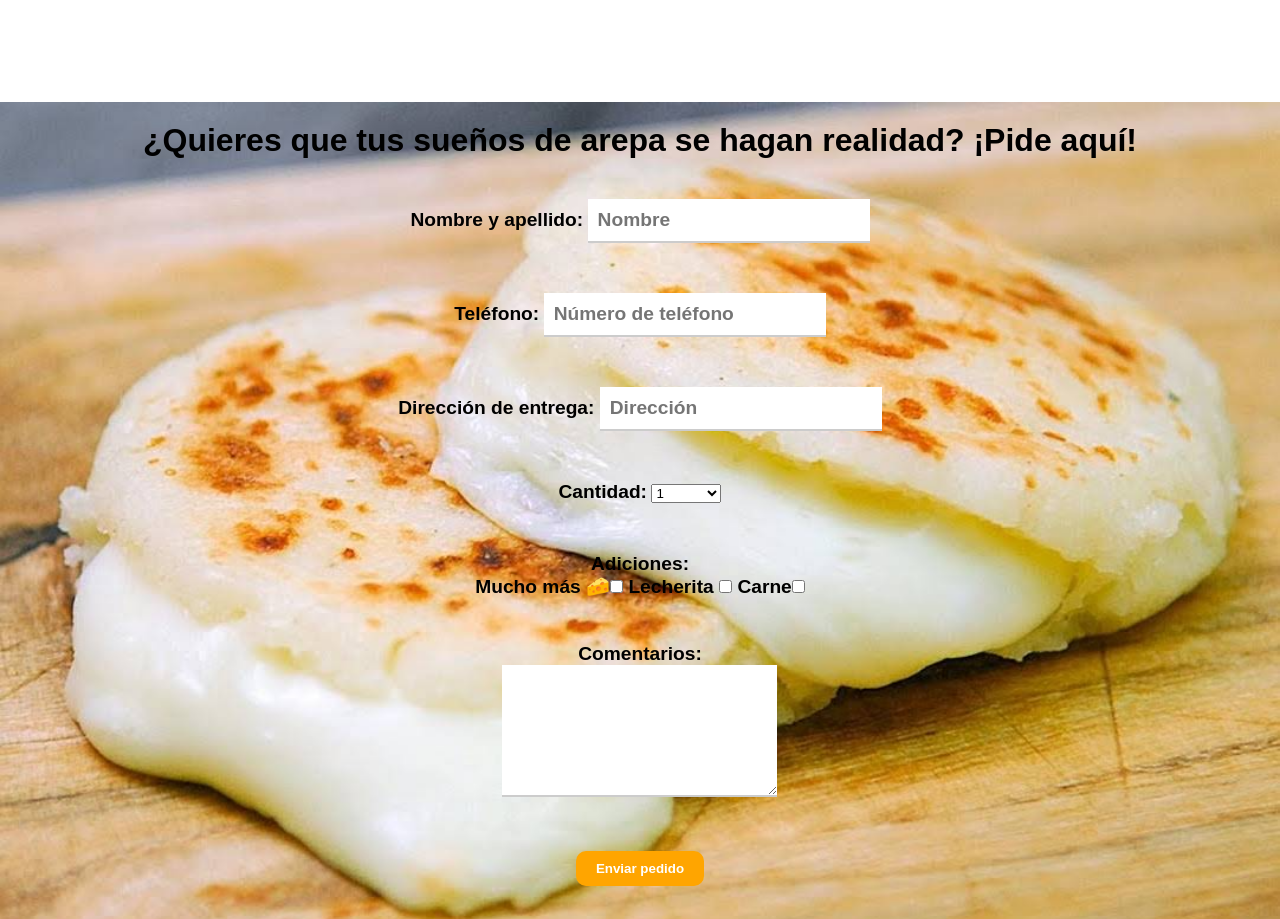
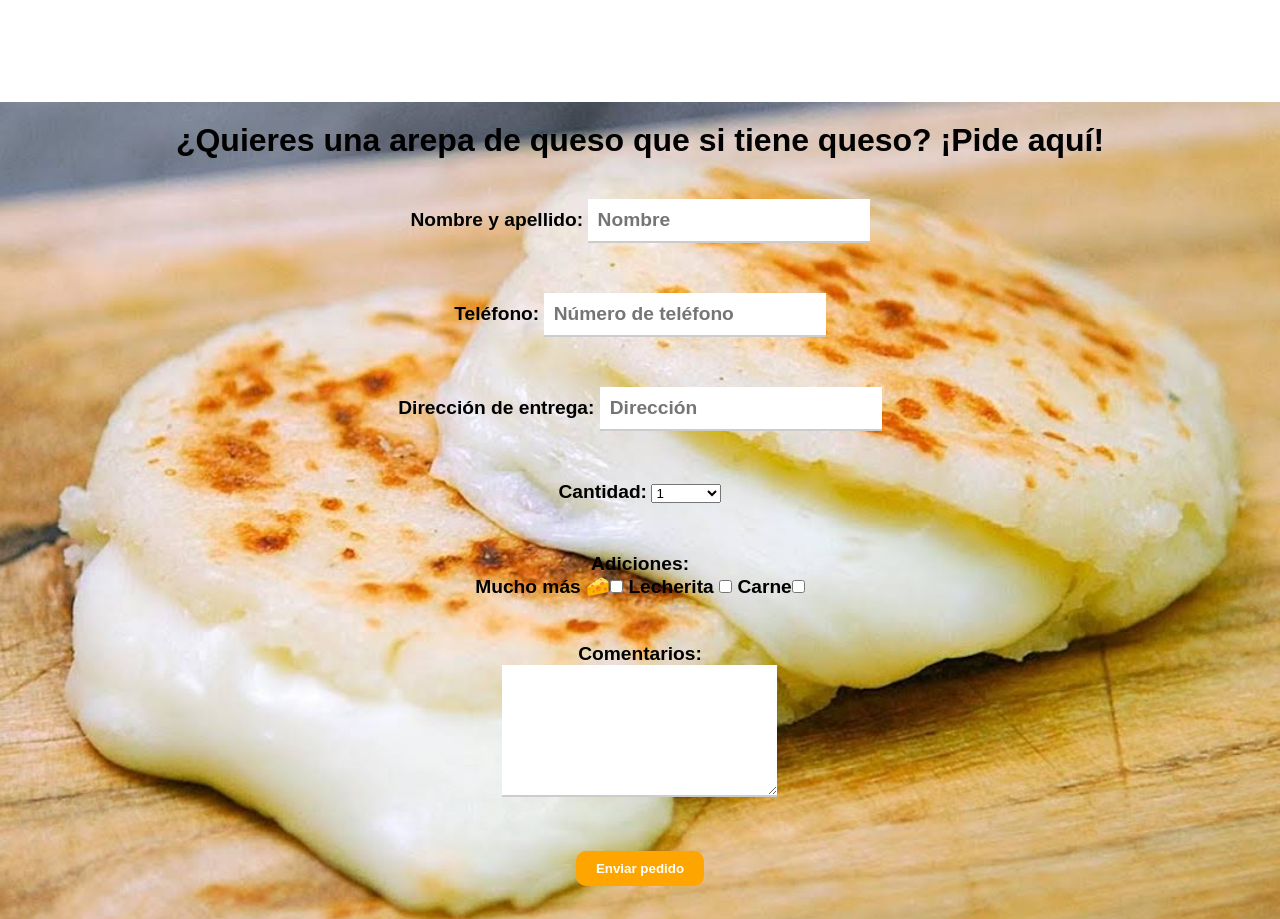
Before and after one commit to estiben-614/bit01website, a plain HTML site: page index.html in a window 1280 px wide. Shown: the part 1520-2439 px from the top of the page. Drawn offline with Linux system fonts and the light colour scheme.

Commit message:
Pagina terminada v3

```diff
--- a/index.html
+++ b/index.html
@@ -57,7 +57,7 @@
 
     <aside id="aside">
         <div class="aside-container">
-            <h3>¿Quieres que tus sueños de arepa se hagan realidad? ¡Pide aquí!</h3>
+            <h3>¿Quieres una arepa de queso que si tiene queso? ¡Pide aquí!</h3>
         <form action="">
             <label for="nombre">Nombre y apellido:</label>
             <input name="nombre" type="text" placeholder="Nombre" required>
```
